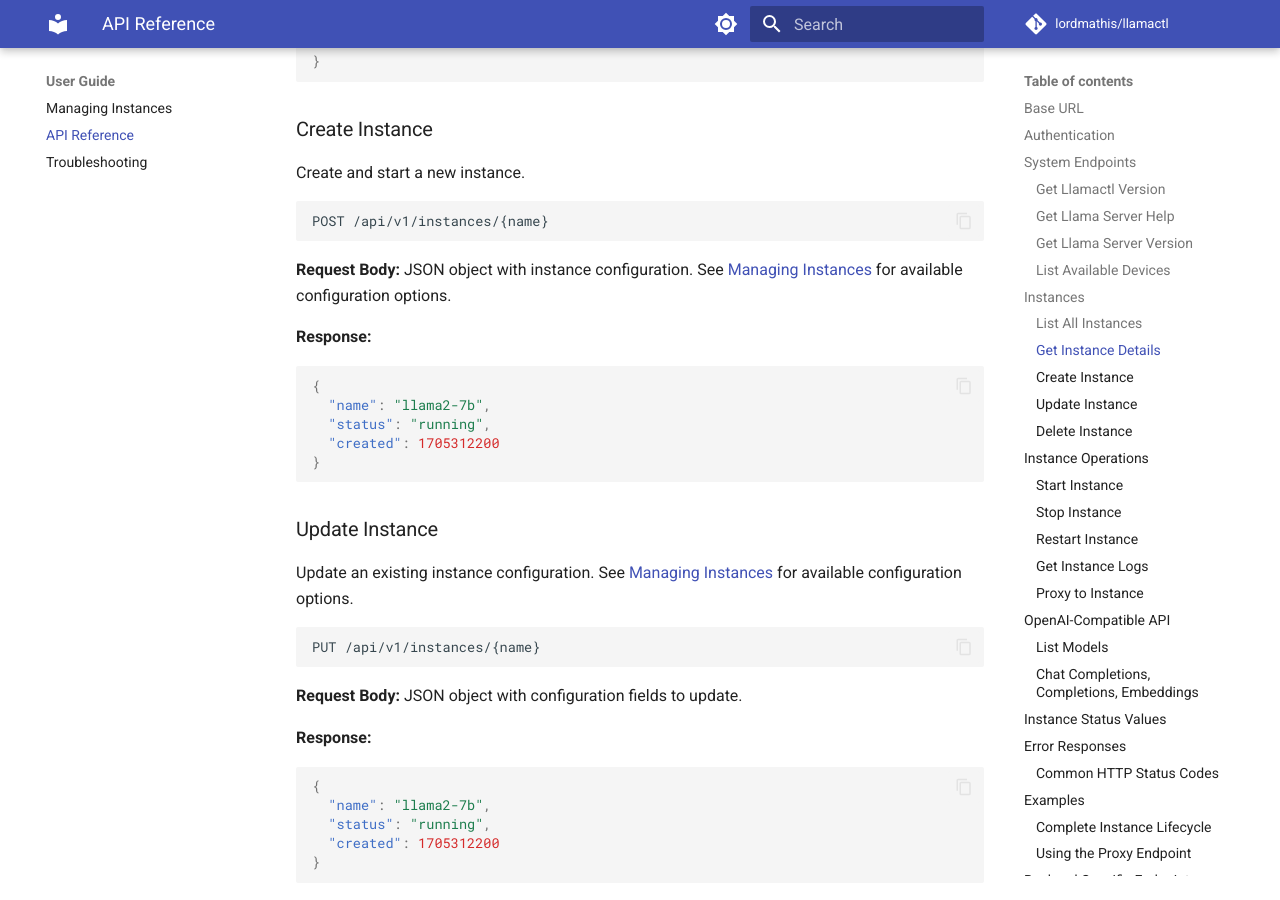
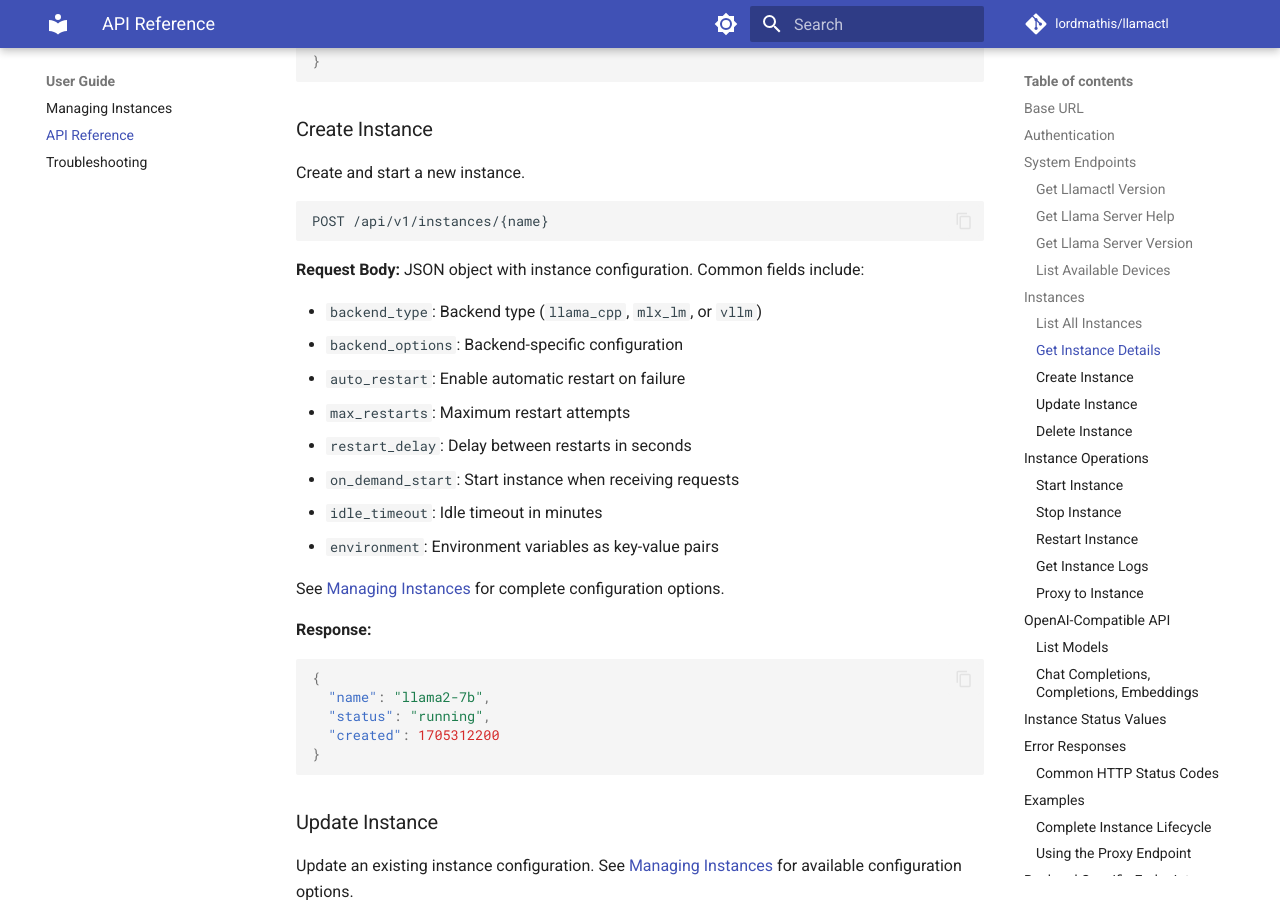
Before and after one commit to lordmathis/llamactl, an MkDocs documentation site: the page built from docs/user-guide/api-reference.md, in a window 1280 px wide and 900 px high, scrolled down 2376 px. Built offline with MkDocs 1.6.1 and Material for MkDocs 9.7.7, drawn with Linux system fonts in a browser that asks for light colours; comment, search, counter and statistics services are not loaded; the version menu is left out; some of the changed text lies outside the part shown.

Commit message:
Update documentation

````diff
--- a/docs/user-guide/api-reference.md
+++ b/docs/user-guide/api-reference.md
@@ -116,7 +116,18 @@ Create and start a new instance.
 POST /api/v1/instances/{name}
 ```
 
-**Request Body:** JSON object with instance configuration. See [Managing Instances](managing-instances.md) for available configuration options.
+**Request Body:** JSON object with instance configuration. Common fields include:
+
+- `backend_type`: Backend type (`llama_cpp`, `mlx_lm`, or `vllm`)
+- `backend_options`: Backend-specific configuration
+- `auto_restart`: Enable automatic restart on failure
+- `max_restarts`: Maximum restart attempts
+- `restart_delay`: Delay between restarts in seconds
+- `on_demand_start`: Start instance when receiving requests
+- `idle_timeout`: Idle timeout in minutes
+- `environment`: Environment variables as key-value pairs
+
+See [Managing Instances](managing-instances.md) for complete configuration options.
 
 **Response:**
 ```json
@@ -354,7 +365,15 @@ curl -X POST http://localhost:8080/api/v1/instances/my-model \
   -H "Content-Type: application/json" \
   -H "Authorization: Bearer your-api-key" \
   -d '{
-    "model": "/models/llama-2-7b.gguf"
+    "backend_type": "llama_cpp",
+    "backend_options": {
+      "model": "/models/llama-2-7b.gguf",
+      "gpu_layers": 32
+    },
+    "environment": {
+      "CUDA_VISIBLE_DEVICES": "0",
+      "OMP_NUM_THREADS": "8"
+    }
   }'
 
 # Check instance status
````
Also changed, not shown: README.md (+5 -3 lines), docs/user-guide/managing-instances.md (+7 -1 lines).
